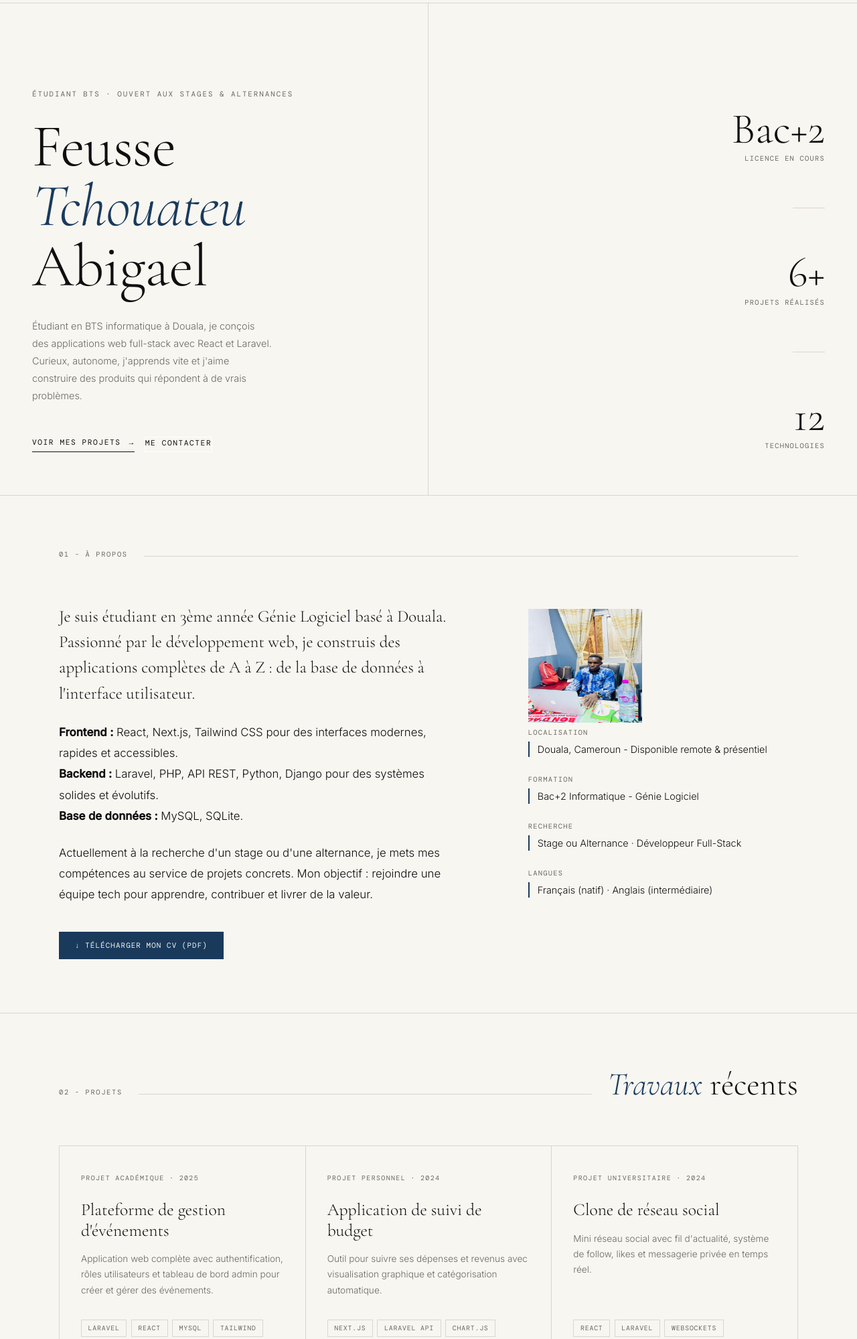
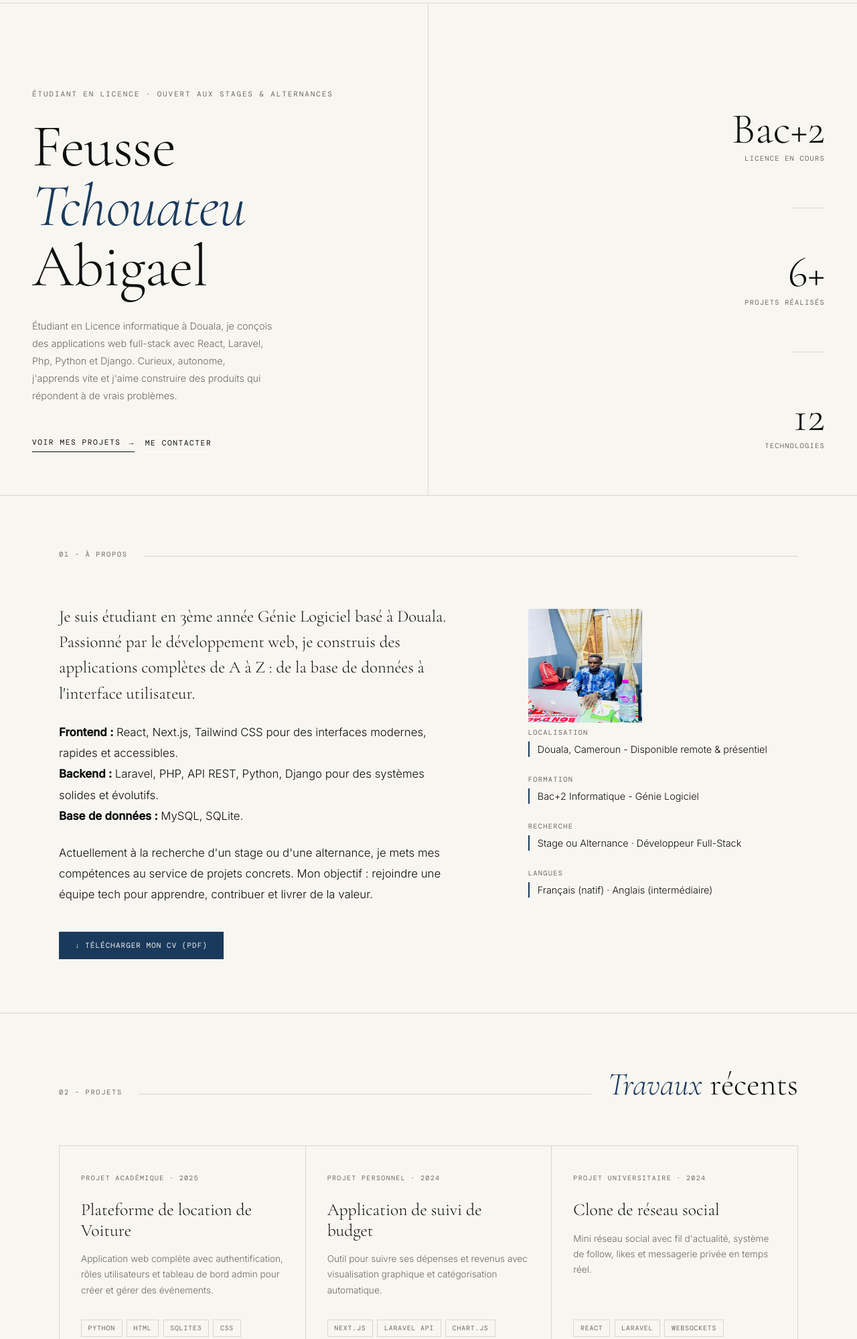
Before and after one commit to Feusse/portfolio, a plain HTML site: page index.html in a window 1280 px wide. Shown: the part 60-2059 px from the top of the page at 67% size. Drawn offline with nearby package versions, Linux system fonts and the light colour scheme; a web font is replaced by a local one.

Commit message:
Update index.html

```diff
--- a/index.html
+++ b/index.html
@@ -29,9 +29,9 @@
   <!-- HERO -->
   <section id="hero">
     <div class="hero-left">
-      <p class="hero-eyebrow">Étudiant BTS · Ouvert aux stages & alternances</p>
+      <p class="hero-eyebrow">Étudiant en Licence · Ouvert aux stages & alternances</p>
       <h1 class="hero-name">Feusse<br><em>Tchouateu</em><br>Abigael</h1>
-      <p class="hero-desc">Étudiant en BTS informatique à Douala, je conçois des applications web full-stack avec React et Laravel. Curieux, autonome, j'apprends vite et j'aime construire des produits qui répondent à de vrais problèmes.</p>
+      <p class="hero-desc">Étudiant en Licence informatique à Douala, je conçois des applications web full-stack avec React, Laravel, Php, Python et Django. Curieux, autonome, j'apprends vite et j'aime construire des produits qui répondent à de vrais problèmes.</p>
       <div style="display:flex; gap:15px;">
         <a href="#projects" class="hero-cta">Voir mes projets <span class="arrow">→</span></a>
         <a href="#contact" class="hero-cta" style="background:transparent; border:1px solid #fff;">Me contacter</a>
@@ -101,12 +101,12 @@
       <div class="projects-grid">
         <article class="project-card reveal">
           <p class="project-tag">Projet Académique · 2025</p>
-          <h3 class="project-name">Plateforme de gestion d'événements</h3>
+          <h3 class="project-name">Plateforme de location de Voiture</h3>
           <p class="project-desc">Application web complète avec authentification, rôles utilisateurs et tableau de bord admin pour créer et gérer des événements.</p>
           <div class="project-stack">
-            <span class="tag">Laravel</span><span class="tag">React</span><span class="tag">MySQL</span><span class="tag">Tailwind</span>
+            <span class="tag">Python</span><span class="tag">HTML</span><span class="tag">Sqlite3</span><span class="tag">CSS</span>
           </div>
-          <a href="https://github.com/Feusse" class="project-link">Voir sur GitHub →</a>
+          <a href="" class="project-link">Voir sur GitHub →</a>
         </article>
         <article class="project-card reveal">
           <p class="project-tag">Projet personnel · 2024</p>
```
